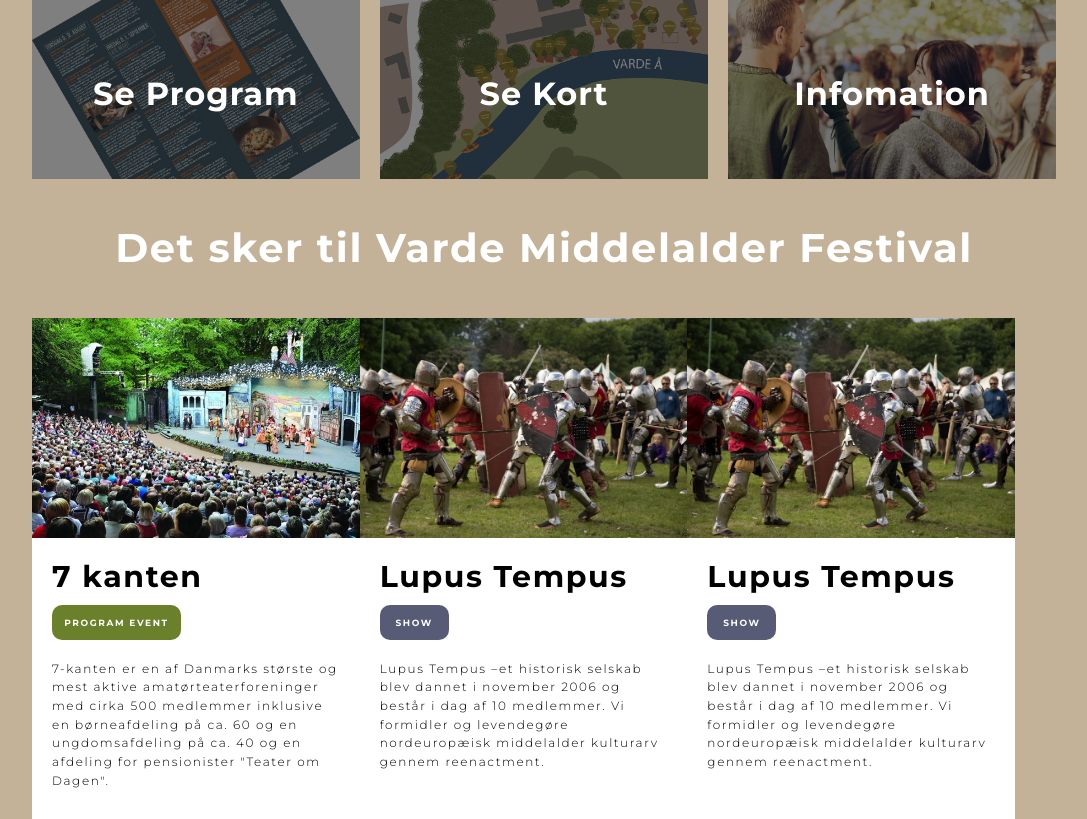
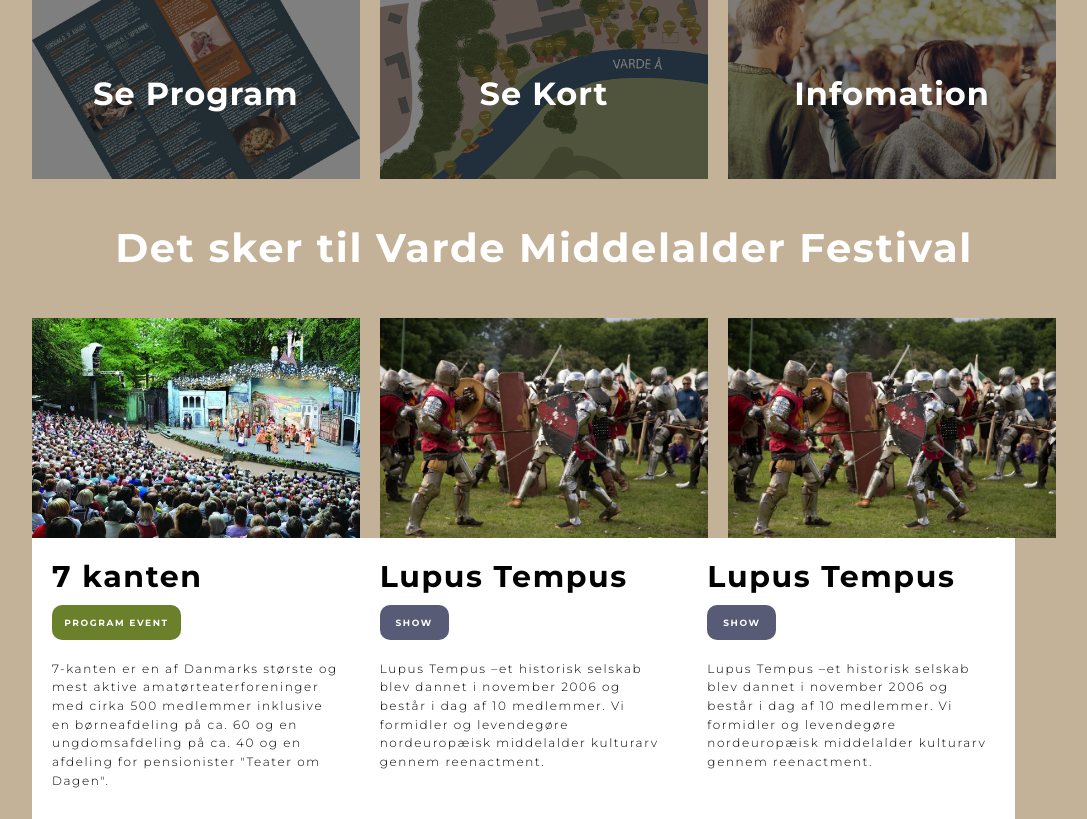
Before and after one commit to lagfoss/eksamensprojekt, a PHP site: page / in a window 1280 px wide. Shown: the part 557-1376 px from the top of the page, without its empty margins (96-1183 px from the left). Run offline with PHP 8.4, Linux system fonts and the light colour scheme.

Commit message:
FUCK DEN OPBYGNING AFF EVENTS:!!!!

```diff
--- a/assets/css/styles.css
+++ b/assets/css/styles.css
@@ -349,7 +349,18 @@ section{
   background-position: center;
   background-size: cover;
 }
-.event_right1 {
+
+.event_tekst1 {
+  background-color:#fff;
+  background-position: center;
+  background-size: cover;
+}
+.event_tekst2 {
+  background-color:#fff;
+  background-position: center;
+  background-size: cover;
+}
+.event_img_left {
   background-image: url("../images/7kanten.jpg");
  background-position: center;
  background-size: cover;
@@ -359,7 +370,12 @@ section{
   background-position: center;
   background-size: cover;
 }
-.event_left2 {
+.event_img_middle {
+  background-image: url("../images/lopus-tempus.jpg");
+ background-position: center;
+ background-size: cover;
+}
+.event_img_right {
   background-image: url("../images/lopus-tempus.jpg");
  background-position: center;
  background-size: cover;
@@ -422,17 +438,21 @@ section{
    height: 240px;
    min-height: 220px;
  }
- .event_left1{ order: 2;
+ .event_left1{ order: 4;
  }
  .event_right1{order: 1;
  }
  .event_left2{order: 3;
  }
- .event_right2{order: 4;
+ .event_right2{order: 96;
  }
  .seo_om_vmf{order: 6;
  }
  .seo_om_vmf2{order: 5;
+ }
+ .event_tekst1{order: 2;
+ }
+ .event_tekst2{order: 2;
  }
  .info{
    margin-left: 1%;
@@ -523,9 +543,20 @@ footer {
 .event_left1,
 .event_right1,
 .event_left2,
-.event_right2{
+.event_right2,
+.event_tekst1,
+.event_tekst2,
+.event_img_left,
+.event_img_middle,
+.event_img_right{
   width: 32%;
   min-height: 220px;
+}
+.event_left1,.event_img_middle,.event_img_right{
+  margin-left: 2%;
+}
+.event_left{
+  margin-right: 2%;
 }
 .info{
   margin-left: 2%;
--- a/index.html
+++ b/index.html
@@ -61,20 +61,15 @@ Varde Middelalder Festival</div>
 
   <div class="indhold">
     <!-- 1 Event -->
-    <div class="event_right1">
-
+    <div class="event_img_left">
     </div>
 
-    <div class="event_left2">
-
-
+    <div class="event_img_middle">
     </div>
 
-    <div class="event_left2">
-
-
-    </div>
-      <div class="event_left1">
+    <div class="event_img_right">
+</div>
+      <div class="event_tekst1">
 
         <div class="event_kasse1">
           7 kanten
@@ -86,7 +81,7 @@ Varde Middelalder Festival</div>
 
       </div>
 
-      <div class="event_right2">
+      <div class="event_tekst2">
 
         <div class="event_kasse2">
           Lupus Tempus
@@ -98,7 +93,7 @@ Vi formidler og levendegøre nordeuropæisk middelalder kulturarv gennem reenact
           </div>
       </div>
 
-      <div class="event_right2">
+      <div class="event_tekst2">
 
         <div class="event_kasse2">
           Lupus Tempus
```
